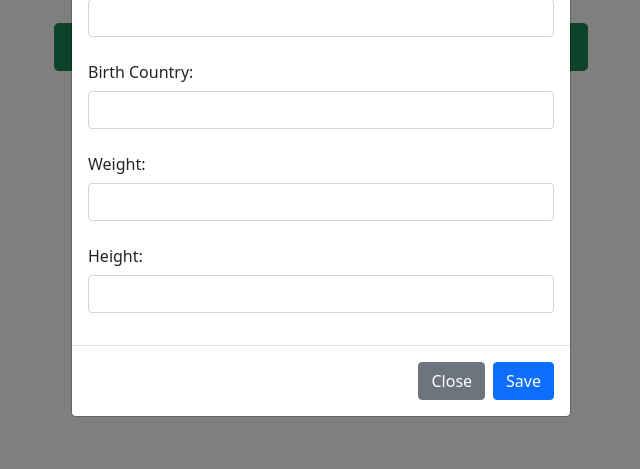
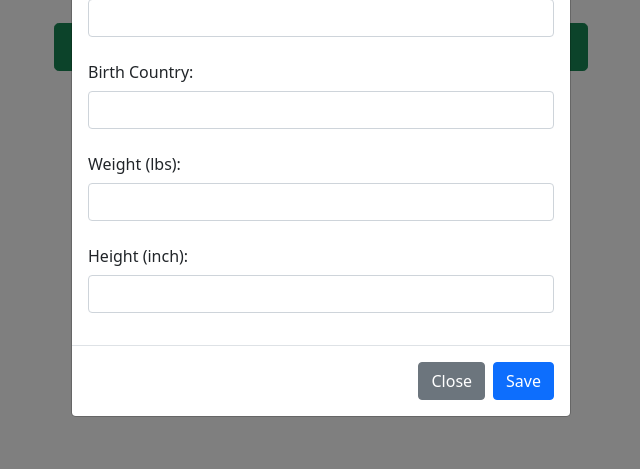
Before and after one commit to itudb2203/itudb2203, a Flask app: a page that uses templates/players.html in a window 1280 px wide, after a click on "Add Player". Shown: the part 331-800 px from the top of the page, without its empty margins (319-959 px from the left). Run offline with Flask 2, Linux system fonts and the light colour scheme; data that the repository does not hold is empty.

Commit message:
Fix label
Fixed weight and height labels in add/update functions in players page

```diff
--- a/templates/players.html
+++ b/templates/players.html
@@ -83,11 +83,11 @@
                 <input type="text" class="form-control" id="birthCountry" name="birthCountry">
               </div>
               <div class="mb-3">
-                <label for="weight" class="col-form-label">Weight:</label>
+                <label for="weight" class="col-form-label">Weight (lbs):</label>
                 <input type="text" class="form-control" id="weight" name="weight">
               </div>
               <div class="mb-3">
-                <label for="height" class="col-form-label">Height:</label>
+                <label for="height" class="col-form-label">Height (inch):</label>
                 <input type="text" class="form-control" id="height" name="height">
               </div>
             </div>
```
